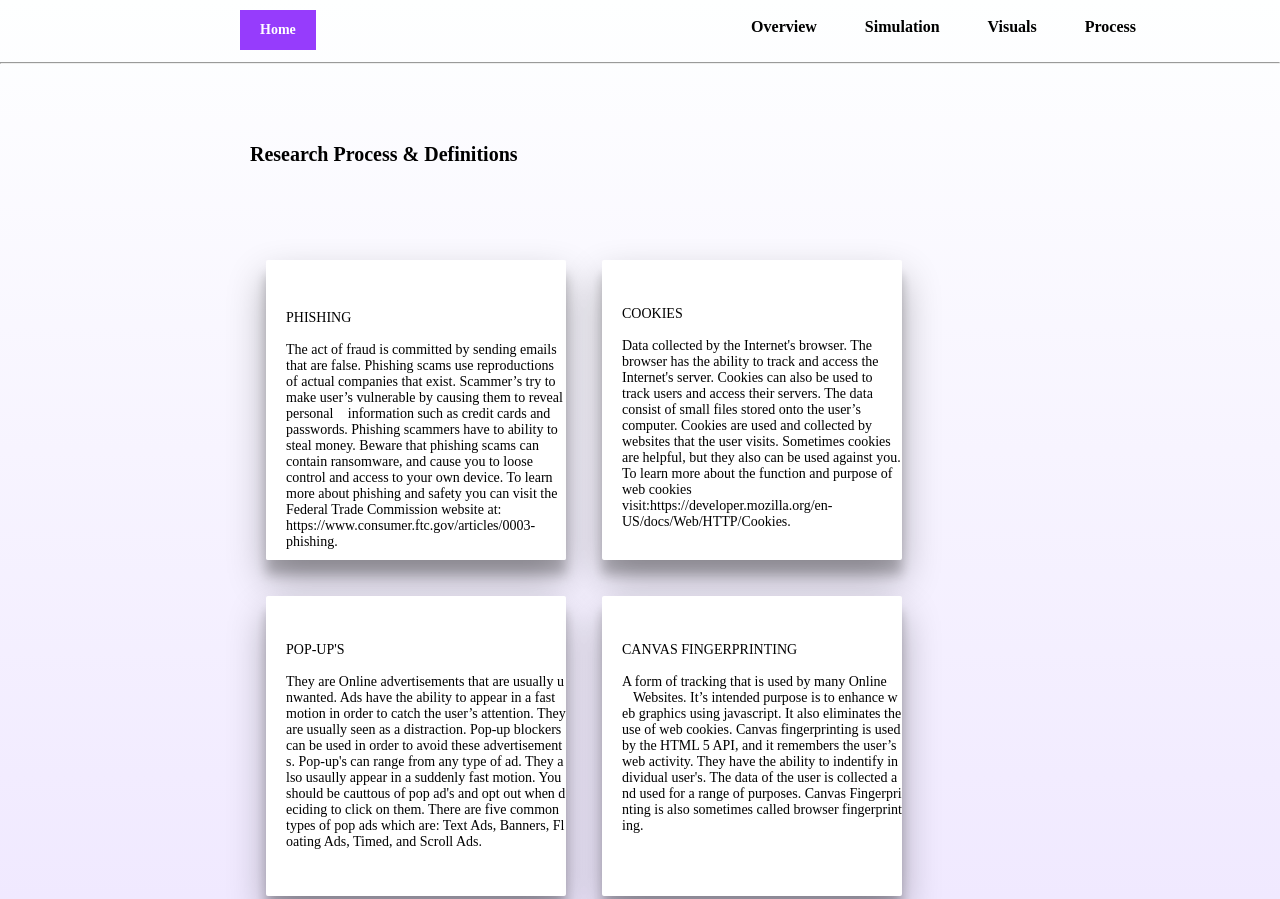
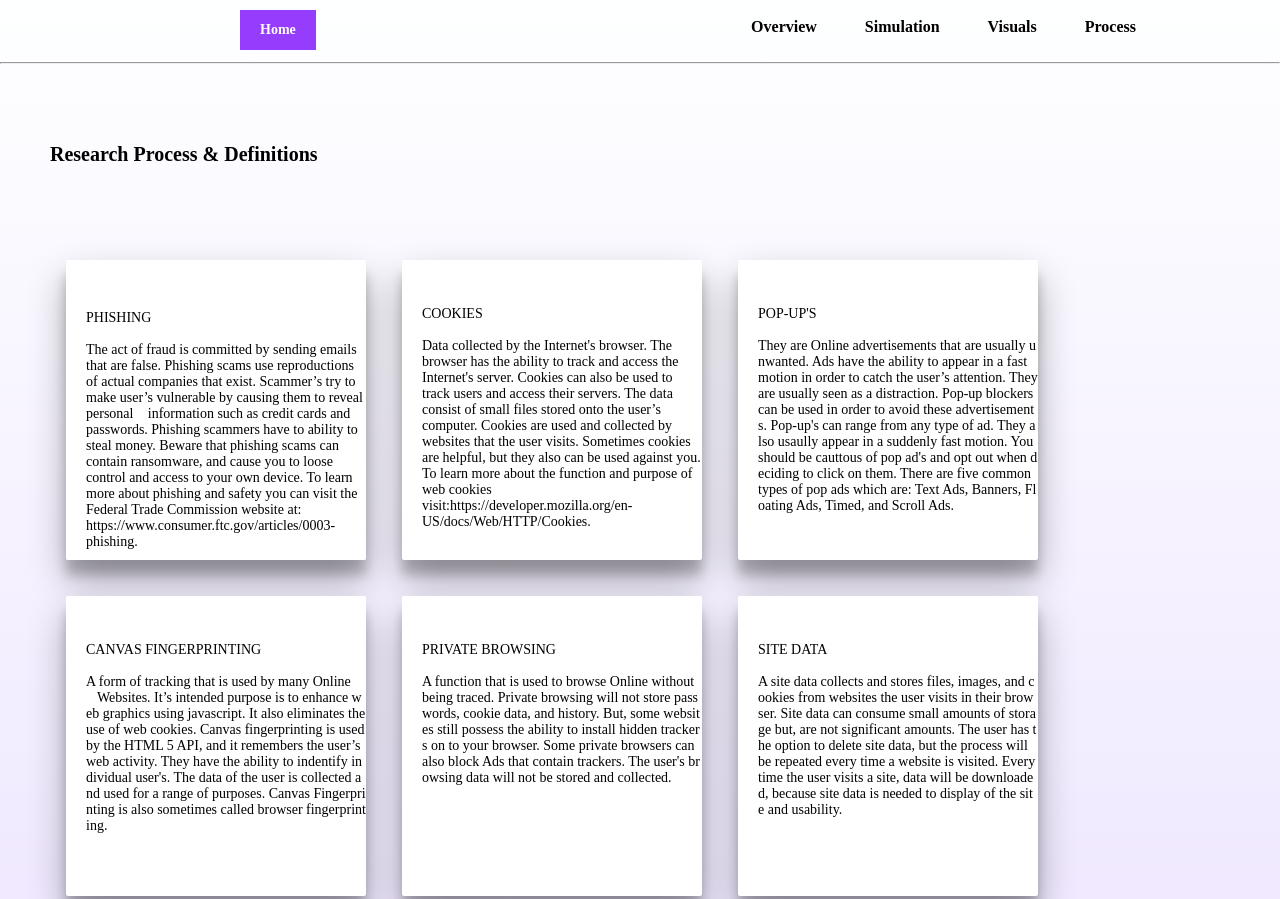
Before and after one commit to jerrialowery/jerrialowery.github.io, a plain HTML site: page Traceable/ProcessPage.html in a window 1280 px wide. Shown: the top 899 px of the page. Drawn offline with Linux system fonts and the light colour scheme.

Commit message:
Add files via upload

```diff
--- a/Traceable/stylefinal.css
+++ b/Traceable/stylefinal.css
@@ -355,8 +355,8 @@ p {
  }
 
 .wrapper {
-   margin-left: 200px;
-   margin-right: 200px;
+   /* margin-left: 200px;
+   margin-right: 200px; */
    margin-top: 20px;
    padding-left: 50px;
 }
```
